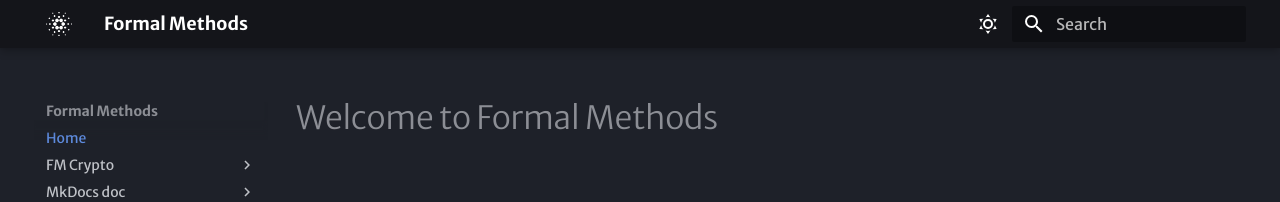
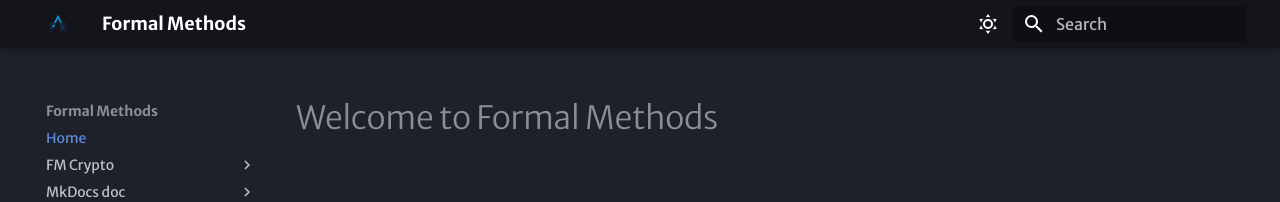
Before and after one commit to formalverification/formalmethods.io, an MkDocs documentation site: the page built from docs/index.md, in a window 1280 px wide. Shown: the top 202 px of the page. Built offline with MkDocs 1.6.1 and Material for MkDocs 9.7.7, drawn with Linux system fonts in a browser that asks for light colours.

Commit message:
update logos

```diff
--- a/mkdocs.yml
+++ b/mkdocs.yml
@@ -3,6 +3,7 @@
 
 theme:
   name: material
+  favicon: img/formal_methods_favicon.svg
   features:
     - content.tooltips
     - navigation.footer
@@ -27,7 +28,7 @@
     text: Merriweather Sans
     code: Source Code Pro
 
-  logo: img/cardano_we_logos/PNG/Cardano-RGB_Logo-Icon-White.png
+  logo: img/formal_methods_icon.svg
 
 markdown_extensions:
   - admonition
@@ -110,7 +111,7 @@
 extra:
   social:
     - icon: simple/github
-      link: https://github.com/IntersectMBO/formal-ledger-specifications
+      link: https://github.com/formalverification/formalmethods.io
 
 extra_javascript:
   # - javascripts/katex.js
```
Also changed, not shown: docs/img/formal_methods_favicon.svg (added), docs/img/formal_methods_icon.svg (added), 1 other file.
